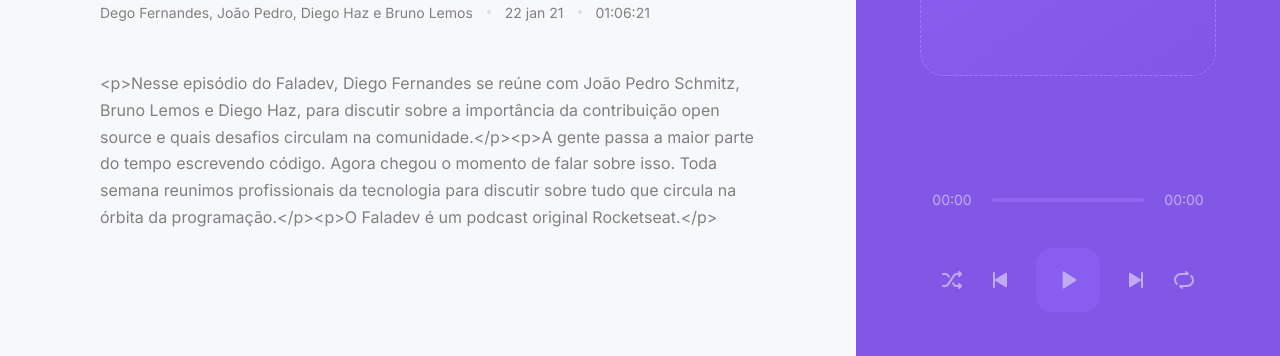
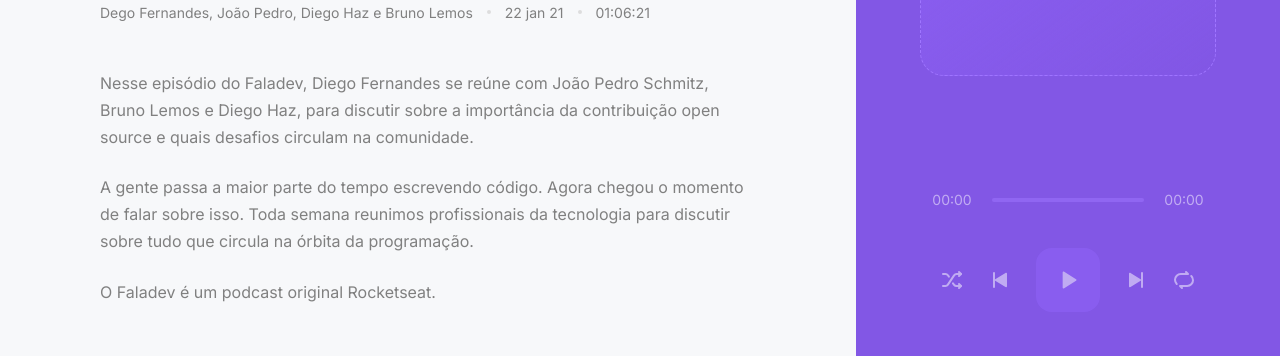
Before and after one commit to guisofiati/podcastr, a Next.js app in the folder next/: page /episodes/a-importancia-da-contribuicao-em-open-source in a window 1280 px wide. Shown: the part 440-796 px from the top of the page. Built offline with nearby package versions, Linux system fonts and the light colour scheme; data requests are answered from the project's data file.

Commit message:
Fixed Episode

```diff
--- a/next/src/pages/episodes/[slug].tsx
+++ b/next/src/pages/episodes/[slug].tsx
@@ -17,7 +17,7 @@ type Episode = {
     durationAsString: string;
     url: number;
     publishedAt: Date;
-    description: Date;
+    description: string;
 };
 
 type EpisodeProps = {
@@ -52,9 +52,10 @@ export default function Episode({ episode }: EpisodeProps) {
                 <span>{episode.durationAsString}</span>
             </header>
 
-            <div className={styles.description}>
-                {episode.description}
-            </div>
+            <div
+                className={styles.description}
+                dangerouslySetInnerHTML={{ __html: episode.description }}
+            />
         </div>
     )
 }
```
